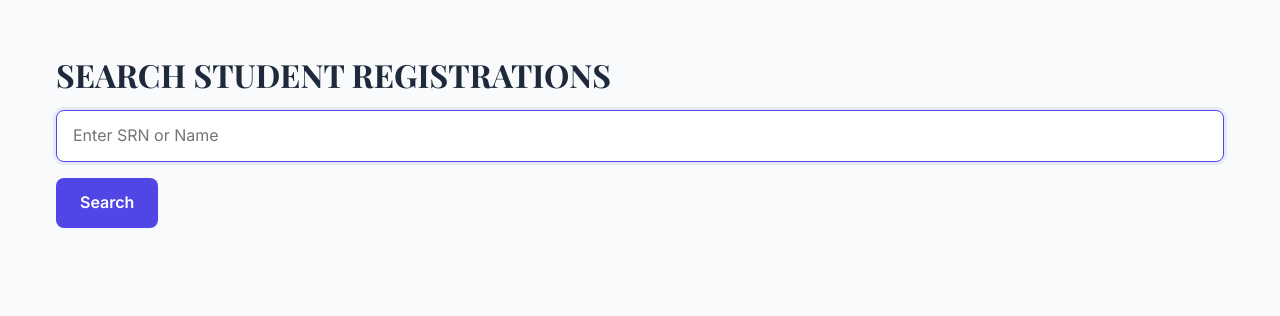
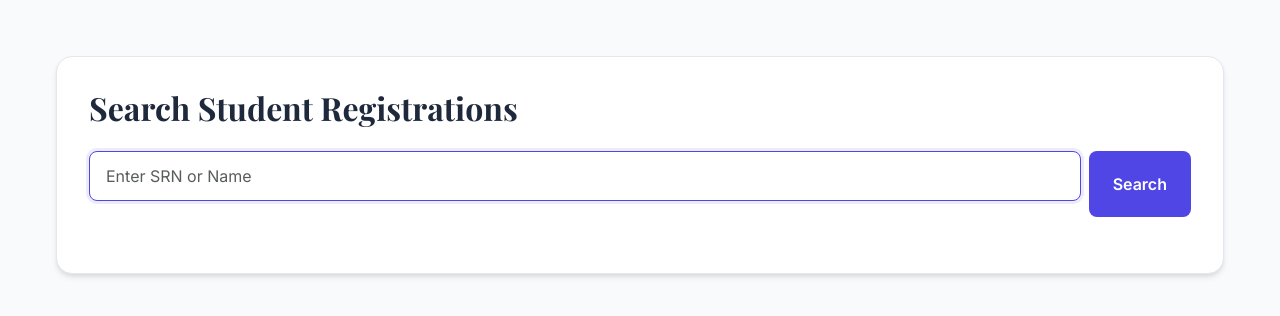
Before and after one commit to prithvirajbl280/Campus_Event_Digital_Ticketing_and_Management_System, a Django app: template ticketing/templates/ticketing/organiser_search.html in a window 1280 px wide. Shown: the top 316 px of the page. Run offline with Django 5.2, Linux system fonts and the light colour scheme; the template is opened without the code that fills it, so the values that code supplies are empty.

Commit message:
Update organiser_search.html

```diff
--- a/ticketing/templates/ticketing/organiser_search.html
+++ b/ticketing/templates/ticketing/organiser_search.html
@@ -1,16 +1,18 @@
 {% extends 'ticketing/base.html' %}
 
 {% block content %}
-<h2>SEARCH STUDENT REGISTRATIONS</h2>
+<div class="card">
+  <h2 class="mb-4">Search Student Registrations</h2>
 
-<form method="get" class="search-form">
-    <input type="text" name="q" placeholder="Enter SRN or Name" value="{{ query }}" class="search-bar" autofocus />
-    <button type="submit" class="search-btn">Search</button>
+  <form method="get" class="d-flex mb-4">
+    <input type="text" name="q" placeholder="Enter SRN or Name" value="{{ query }}" class="form-control me-2"
+      autofocus />
+    <button type="submit" class="btn btn-primary">Search</button>
   </form>
 
   {% if registrations %}
-<!-- sxascx -->
-<table class="reg-table">
+  <div class="table-responsive">
+    <table class="table table-striped table-hover">
       <thead>
         <tr>
           <th>Date & Time</th>
@@ -24,13 +26,14 @@
           <td>{{ reg.created_at|date:"Y-m-d H:i" }}</td>
           <td>{{ reg.name }} - {{ reg.srn }}</td>
           <td>
-        <a href="{% url 'registration_detail' reg.id %}" class="view-details-btn btn">View Details</a>
+            <a href="{% url 'registration_detail' reg.id %}" class="btn btn-info btn-sm">View Details</a>
           </td>
         </tr>
         {% endfor %}
       </tbody>
     </table>
-
+  </div>
   {% endif %}
+</div>
 
 {% endblock %}
```
Lines whose indentation alone changed are shown as unchanged.
